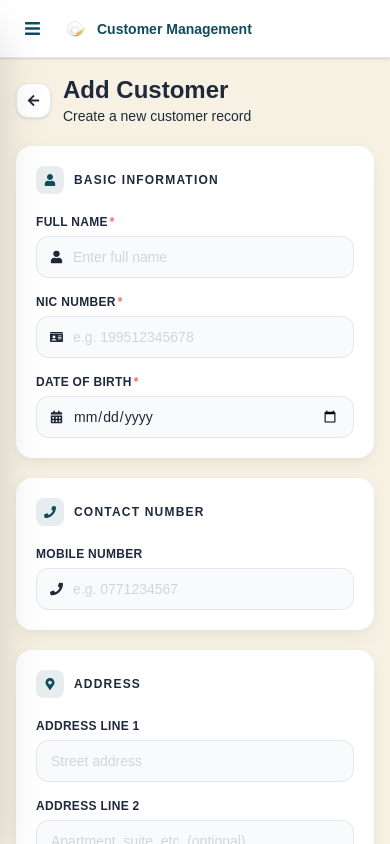
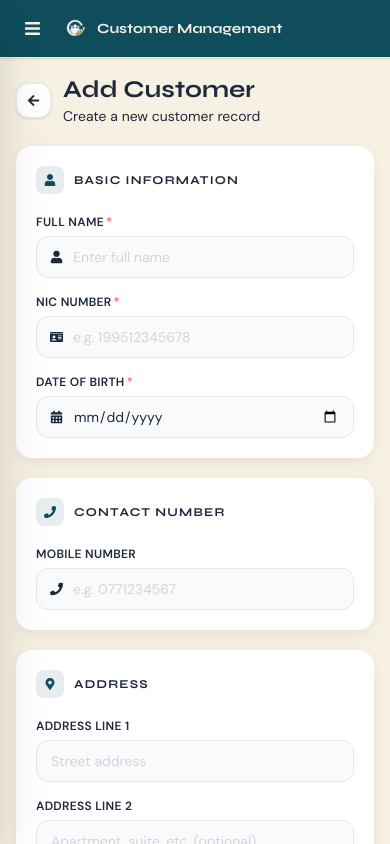
Before and after one commit to themiya-kaluarachchi/Customer-management-system, a React (Vite) app in the folder front-end/: page /add in a window 390 px wide. Built offline with nearby package versions, Linux system fonts and the light colour scheme.

Commit message:
feat: update logo import paths and enhance styling in landing components; add logo asset

```diff
--- a/front-end/src/components/landing/LandingFooter.jsx
+++ b/front-end/src/components/landing/LandingFooter.jsx
@@ -1,4 +1,4 @@
-import logo from "../../../public/logo.png";
+import logo from "../../assets/logo.png";
 
 export default function LandingFooter() {
   return (
--- a/front-end/src/components/landing/LandingNav.jsx
+++ b/front-end/src/components/landing/LandingNav.jsx
@@ -1,5 +1,5 @@
 import { Link } from "react-router-dom";
-import logo from "../../../public/logo.png";
+import logo from "../../assets/logo.png";
 
 export default function LandingNav() {
   return (
--- a/front-end/src/components/layout/MobileTopBar.jsx
+++ b/front-end/src/components/layout/MobileTopBar.jsx
@@ -1,19 +1,19 @@
 import { FaBars } from "react-icons/fa";
-import logo from "../../../public/logo.png";
+import logo from "../../assets/logo.png";
 import { Link } from "react-router-dom";
 
 export default function MobileTopBar({ onMenuOpen }) {
   return (
-    <header className="lg:hidden flex items-center gap-3 px-4 py-3 bg-surface border-b border-gray-200 shadow-sm flex-shrink-0">
+    <header className="lg:hidden flex items-center gap-3 px-4 py-3 bg-primary border-b border-gray-200 shadow-sm flex-shrink-0">
       <button
         onClick={onMenuOpen}
-        className="p-2 rounded-xl text-primary hover:bg-primary/10 transition-colors"
+        className="p-2 rounded-xl text-background hover:bg-background/10 transition-colors"
       >
         <FaBars size={17} />
       </button>
       <Link to="/" className="flex items-center gap-2">
         <img src={logo} alt="CMS" className="w-7 h-7 rounded-lg" />
-        <span className="font-display font-bold text-primary text-sm">
+        <span className="font-display font-bold text-background text-sm">
           Customer Management
         </span>
       </Link>
--- a/front-end/src/components/layout/SidebarContent.jsx
+++ b/front-end/src/components/layout/SidebarContent.jsx
@@ -1,6 +1,6 @@
 import { Link, useLocation } from "react-router-dom";
 import { FaTimes, FaChevronRight } from "react-icons/fa";
-import logo from "../../../public/logo.png";
+import logo from "../../assets/logo.png";
 import navItems from "./navItems";
 
 export default function SidebarContent({ onClose }) {
--- a/front-end/src/index.css
+++ b/front-end/src/index.css
@@ -1,9 +1,9 @@
-@import "tailwindcss";
-
 /* Fonts */
 @import url('https://fonts.googleapis.com/css2?family=Syne:wght@400;600;700;800&family=DM+Sans:wght@300;400;500;600&display=swap');
 
-/* Theme (THIS replaces tailwind.config.js) */
+@import "tailwindcss";
+
+/* Theme  */
 @theme {
   --color-primary: #0F4C5C;
   --color-secondary: #1B6B7A;
```
Also changed, not shown: front-end/src/assets/logo.png (added), 1 other file (tests, documents, lock files or other folders).
